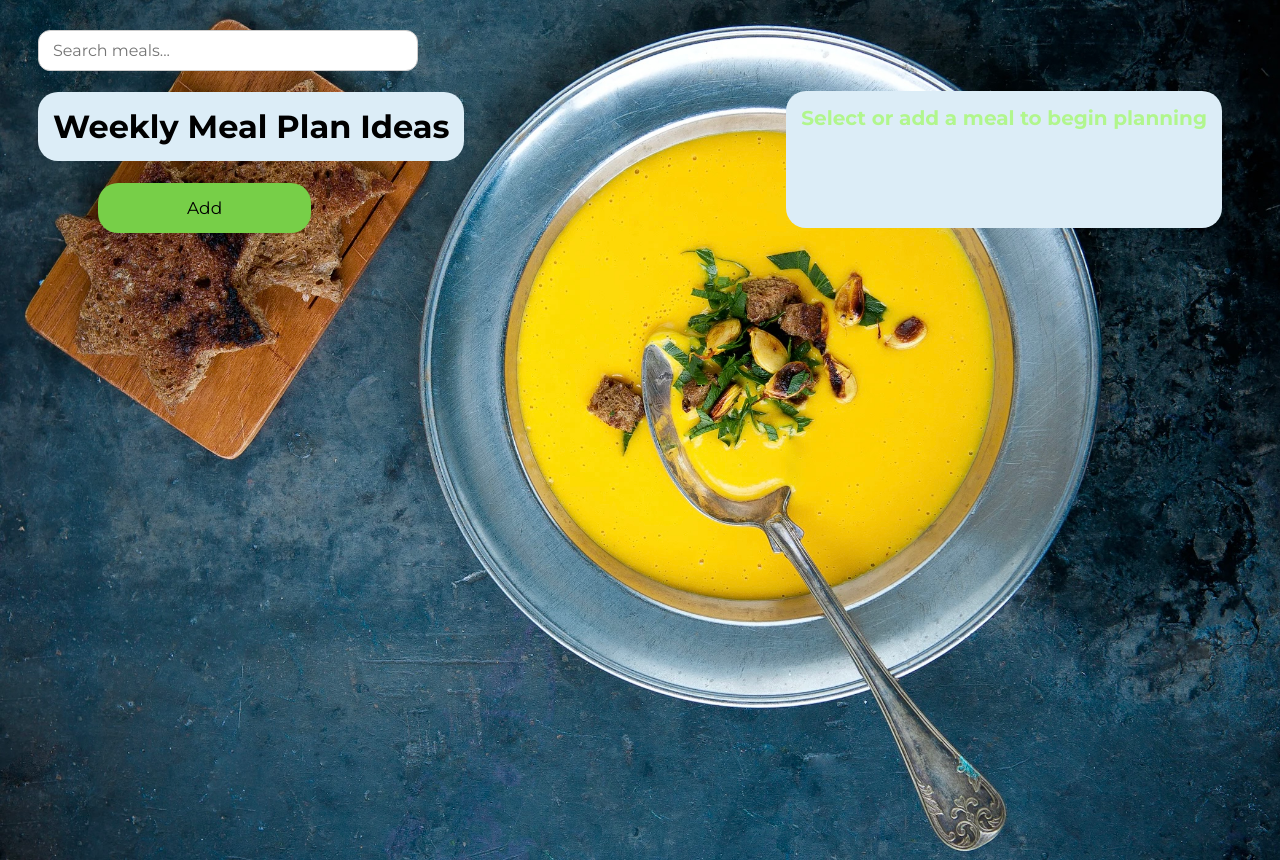
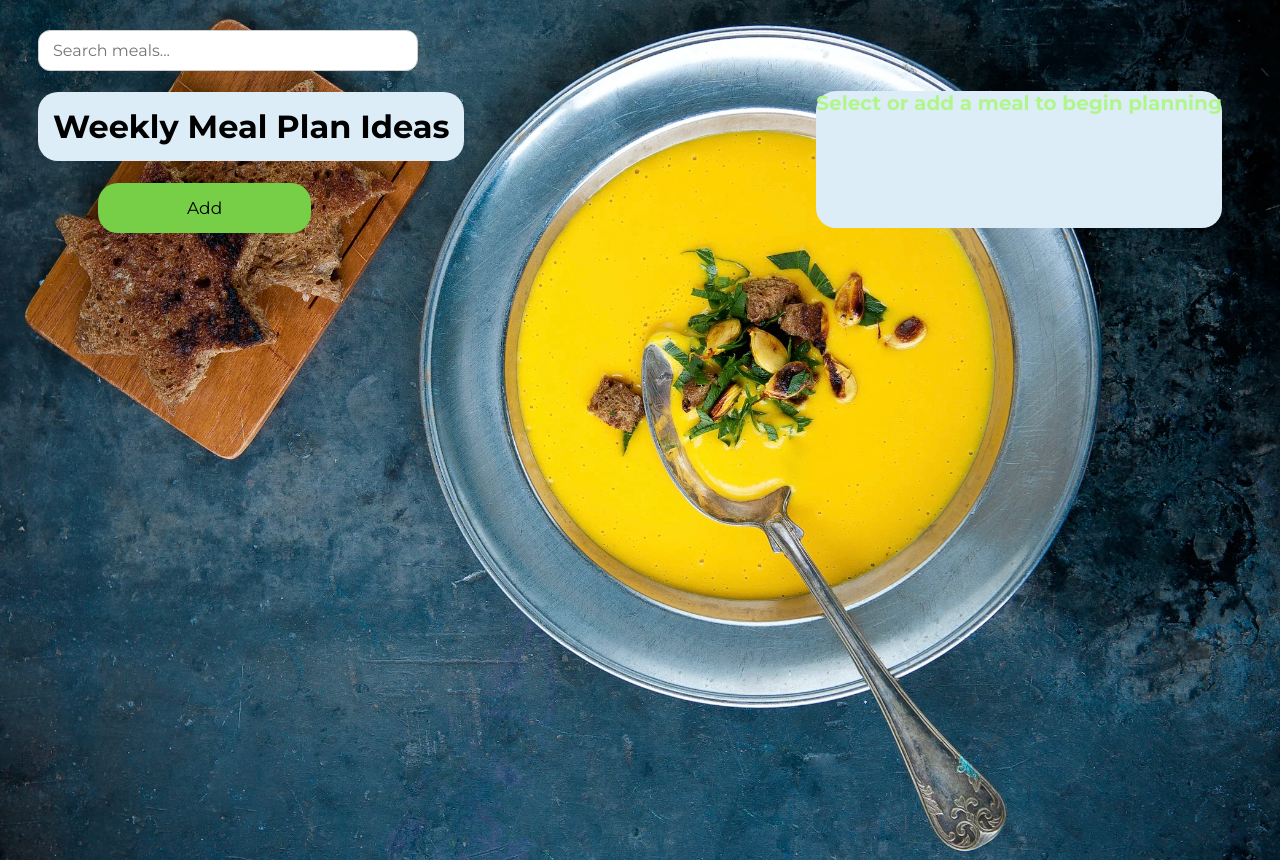
Before and after one commit to elenabztw/week-meal-plan-ideas, a React (Vite) app: page / in a window 1280 px wide. Built offline with nearby package versions, Linux system fonts and the light colour scheme.

Commit message:
Update App.css

```diff
--- a/src/App.css
+++ b/src/App.css
@@ -105,7 +105,6 @@ textarea {
     font-family: "Montserrat", sans-serif;
     background-color: #dcedf7;
     border-radius: 20px;
-    padding: 15px;
 }
 
 .field {
```
